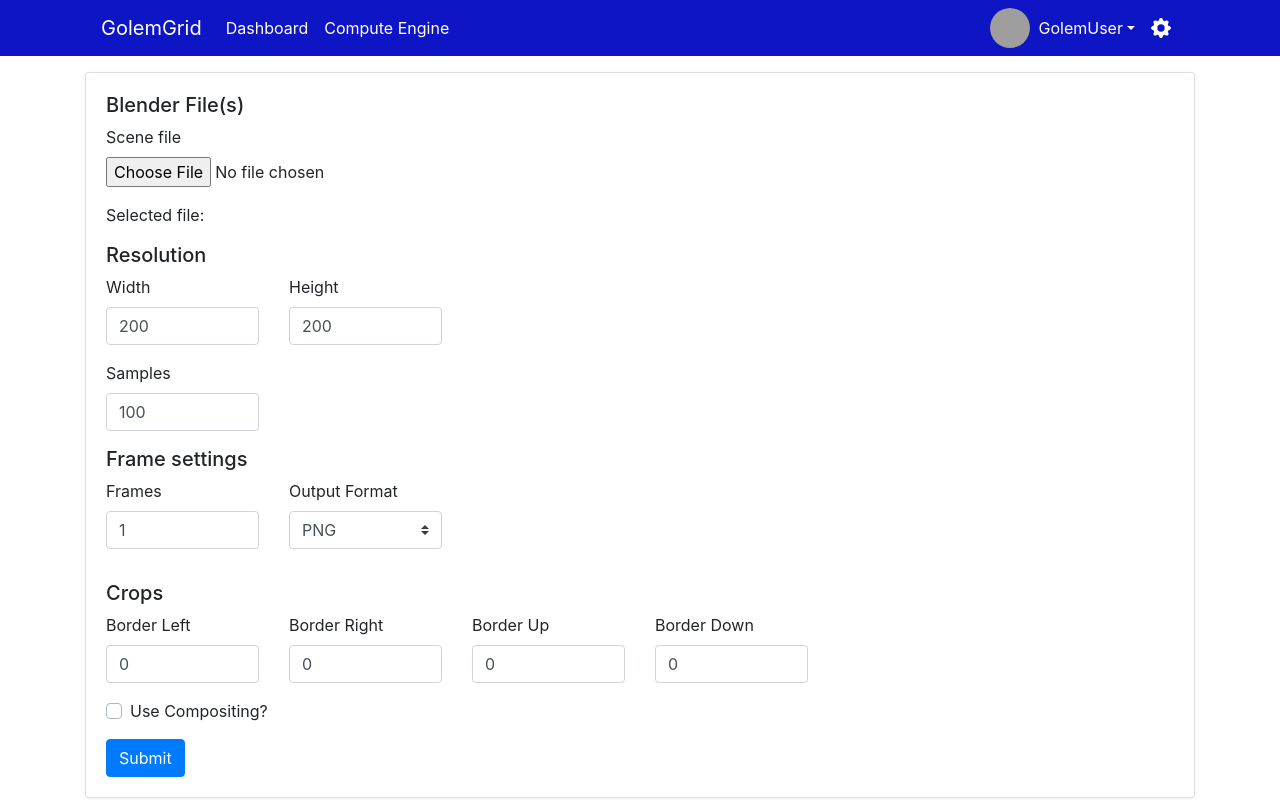
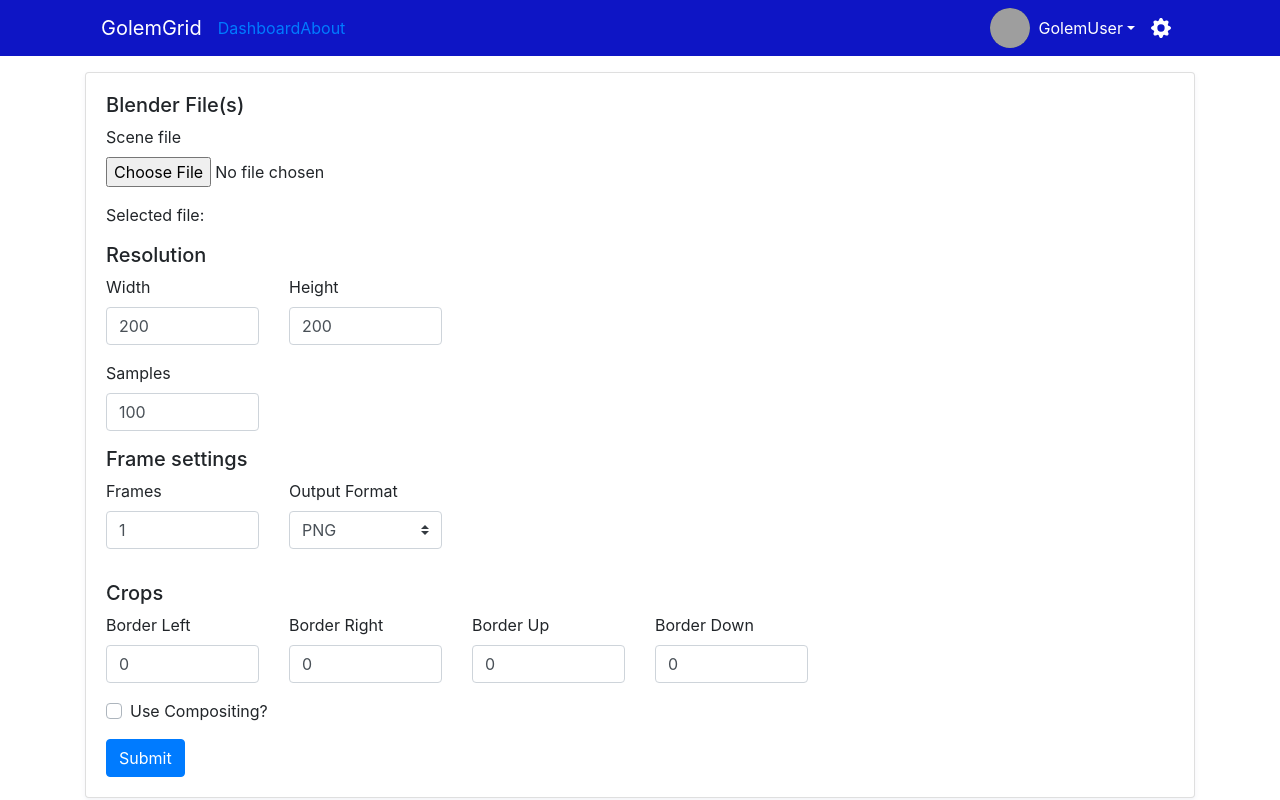
Before and after one commit to cryptobench/golemgrid-frontend, a Vue app: page / in a window 1280 px wide. Built offline with nearby package versions, Linux system fonts and the light colour scheme; grey boxes are pictures that could not be loaded.

Commit message:
Temp navigation

```diff
--- a/src/components/NavBar.vue
+++ b/src/components/NavBar.vue
@@ -8,8 +8,9 @@
 
         <b-collapse id="nav-collapse" is-nav>
           <b-navbar-nav>
-            <b-nav-item href="#">Dashboard</b-nav-item>
-            <b-nav-item href="#">Compute Engine</b-nav-item>
+            <router-link to="/" exact>Dashboard</router-link>
+
+            <router-link to="about" exact>About</router-link>
           </b-navbar-nav>
 
           <!-- Right aligned nav items -->
```
